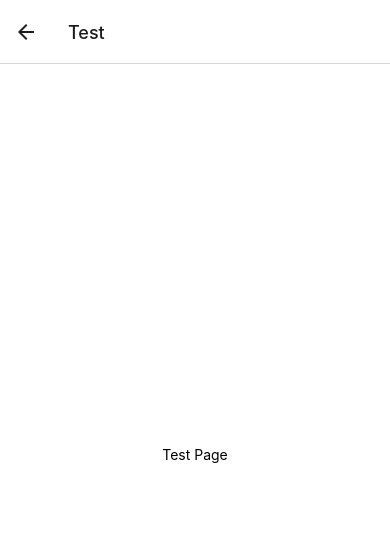
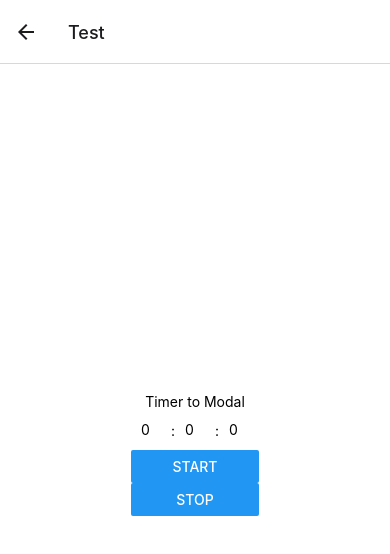
Before and after one commit to jamesocana6/expo-app-test, a React Native app: screen /Test in a window 390 px wide. Shown: the top 554 px of the page. Built offline with nearby package versions, Linux system fonts and the light colour scheme.

Commit message:
setInterval timer functional

```diff
--- /dev/null
+++ b/src/components/Timer.js
@@ -0,0 +1,94 @@
+import React, { useEffect, useState } from "react";
+import { Text, View, StyleSheet, TextInput, Button } from "react-native";
+
+let x = 0;
+
+const Timer = () => {
+    const [min, setMin] = useState(0)
+    const [sec, setSec] = useState(0)
+    const [mil, setMil] = useState(0)
+    const [time, setTime] = useState(0);
+    const [isActive, setActive] = useState(false)
+    const [disabled, setDisabled] = useState(false)
+
+    const transformMinutes=()=>{
+        const convertedValue= (time / 60000);
+        const formattedValue=(convertedValue)
+        return formattedValue
+    }
+    const transformSeconds=()=>{
+        const convertedValue= (time / 1000);
+        const formattedValue=(convertedValue)
+        return formattedValue
+    }
+    const transformMilliseconds=()=>{
+        const convertedValue= (time / 10);
+        const formattedValue=(convertedValue)
+        return formattedValue
+    }
+
+    const handleTimeChange = () => {
+        setTime(min*60000 + sec*1000 + mil*10);
+    }
+
+    function add() {
+        x++;
+        console.log(x)
+        if (x >= 10) {
+            setActive(false);
+            setDisabled(false);
+            x=0;
+        }
+    }
+
+    useEffect(something, [isActive])
+
+    function something() {
+        let intervalId;
+        isActive ? intervalId = setInterval(add, 1000) : clearInterval(intervalId)
+        //NOT SURE WHY, but code doesnt work without this.
+        return () => clearInterval(intervalId)
+    }
+
+    const startTimer = (event) => {
+        setActive(true);
+        setDisabled(true);
+        something();
+    }
+
+    const stopTimer = () => {
+        setActive(false)
+        setDisabled(false)
+    }
+
+    return(
+        <View>
+            <Text>
+                <TextInput style={styles.input} onSubmitEditing={handleTimeChange} onChangeText={setMin} keyboardType={"numeric"} value={min}/>
+                :<TextInput style={styles.input} onSubmitEditing={handleTimeChange} onChangeText={setSec} keyboardType={"numeric"} value={sec}/>
+                :<TextInput style={styles.input} onSubmitEditing={handleTimeChange} onChangeText={setMil} keyboardType={"numeric"} value={mil}/>
+            </Text>
+            <Button title="Start" disabled={disabled} onPress={startTimer}/>
+            <Button title="Stop" onPress={stopTimer}/>
+        </View>
+    )
+}
+
+const styles = StyleSheet.create({
+    container: {
+      flex: 1,
+      backgroundColor: '#fff',
+      alignItems: 'center',
+      justifyContent: 'center',
+    },
+    input: {
+        fontSize: 14,
+        color: "black",
+        height: 40,
+        paddingHorizontal: 10,
+        maxWidth: 40,
+        width: 40,
+    }
+  });
+
+export default Timer;
--- a/src/pages/Test.js
+++ b/src/pages/Test.js
@@ -1,11 +1,13 @@
 import React from "react";
 import { Text, View, StyleSheet } from "react-native";
+import Timer from "../components/Timer";
 
 const Test = () => {
     return (
         <>
             <View style={styles.container}>
-                <Text>Test Page</Text>
+                <Text>Timer to Modal</Text>
+                <Timer/>
             </View>
         </>
     )
@@ -18,6 +20,13 @@ const styles = StyleSheet.create({
       alignItems: 'center',
       justifyContent: 'center',
     },
+    input: {
+        height: 40,
+        margin: 12,
+        borderWidth: 1,
+        padding: 10,
+        width: 100,
+    }
   });
 
 export default Test;
```
